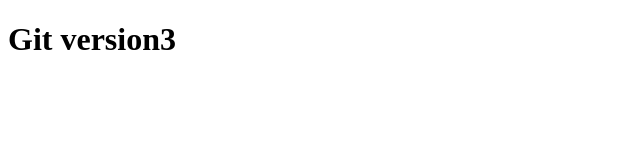
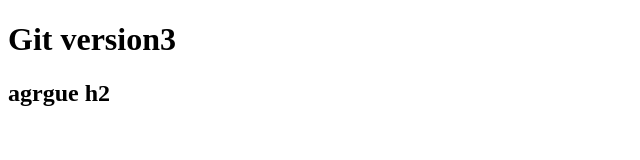
Before and after one commit to lycan1979/aprendiendo-git-nivel-dios, a plain HTML site: page index.html in a window 1280 px wide. Shown: the whole page, without its empty margins (0-640 px from the left). Drawn offline with Linux system fonts and the light colour scheme.

Commit message:
agrege h2

```diff
--- a/index.html
+++ b/index.html
@@ -8,6 +8,7 @@
 </head>
 <body>
     <h1>Git version3 </h1>
+    <h2>agrgue h2</h2>
 
 </body>
 </html>
```
